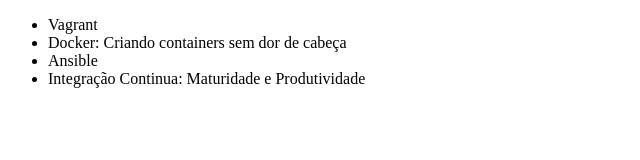
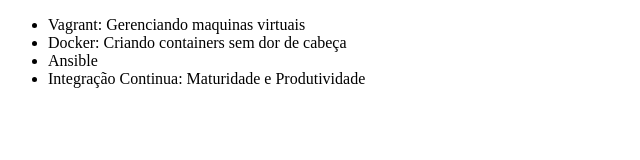
Before and after one commit to MarcosRibeiroJesusClone/alura-git, a plain HTML site: page index.html in a window 1280 px wide. Shown: the whole page, without its empty margins (0-640 px from the left). Drawn offline with Linux system fonts and the light colour scheme.

Commit message:
Vagrant Course Updated

```diff
--- a/index.html
+++ b/index.html
@@ -6,7 +6,7 @@
 </head>
 <body>
     <ul>
-        <li>Vagrant</li>
+        <li>Vagrant: Gerenciando maquinas virtuais</li>
         <li>Docker: Criando containers sem dor de cabeça</li>
         <li>Ansible</li>
         <li>Integração Continua: Maturidade e Produtividade</li>
```
